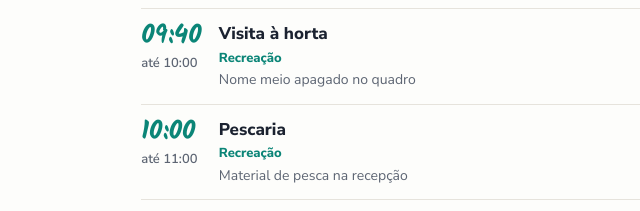
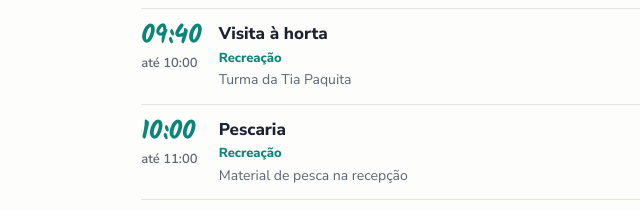
Before and after one commit to pablorgarrido/pousada-rio-dos-frades, a plain HTML site: page index.html in a window 1280 px wide. Shown: the part 736-947 px from the top of the page, 0-640 px from the left. Drawn offline with Linux system fonts and the light colour scheme.

Commit message:
Visita à horta confirmada, segue o padrão da recreação
Co-Authored-By: Claude Opus 5.5 <noreply@anthropic.com>
Claude-Session: https://claude.ai/code/session_01AX9ehD3AwpgRYKV6FUdi9o

```diff
--- a/index.html
+++ b/index.html
@@ -189,7 +189,7 @@ for(const [d] of DAYS){
   add(d,'ref','Jantar','19:00','21:00',d==='2026-11-20'?'Queijos e vinhos, música ao vivo':'Boteco, música ao vivo');
 }
 [['09:30','09:40','Alongamento matinal'],['09:40','10:00','Fazendinha'],['10:00','11:00','Pescaria','Material de pesca na recepção'],['11:00','11:30','Torta na cara'],['11:30','12:00','Vôlei'],['12:00','13:00','Skibumbum'],['14:30','15:30','Passaporte'],['15:30','16:00','Skigrama'],['16:00','17:00','Pique bandeirinha'],['17:00','17:30','Futebol'],['17:30','18:00','Encontro com Lorenzetti'],['20:30','22:00','Atividade noturna'],['22:00','23:00','Pique Japa']].forEach(r=>add('2026-11-20','rec',r[2],r[0],r[1],r[3]||N.tia));
-[['09:30','09:40','Alongamento matinal'],['09:40','10:00','Visita à horta','Nome meio apagado no quadro'],['10:00','11:00','Pescaria','Material de pesca na recepção'],['11:00','11:30','Vôlei'],['11:30','12:00','Desafio da bexiga'],['12:00','13:00','Skibumbum e hidrodança'],['14:30','15:30','Mestre Cuca'],['15:30','16:00','Acampamento inimigo'],['16:00','17:00','Queimado'],['16:00','17:00','Bingo recreativo para adultos','Só para adultos, duração não informada'],['17:00','17:30','Entrega dos biscoitos'],['17:30','18:00','Banho xuá xuá'],['20:30','21:30','Bandeirão noturno'],['21:30','22:00','Fogueira'],['22:00','23:00','Morfeu','Hora de dormir']].forEach(r=>add('2026-11-21','rec',r[2],r[0],r[1],r[3]||N.tia));
+[['09:30','09:40','Alongamento matinal'],['09:40','10:00','Visita à horta'],['10:00','11:00','Pescaria','Material de pesca na recepção'],['11:00','11:30','Vôlei'],['11:30','12:00','Desafio da bexiga'],['12:00','13:00','Skibumbum e hidrodança'],['14:30','15:30','Mestre Cuca'],['15:30','16:00','Acampamento inimigo'],['16:00','17:00','Queimado'],['16:00','17:00','Bingo recreativo para adultos','Só para adultos, duração não informada'],['17:00','17:30','Entrega dos biscoitos'],['17:30','18:00','Banho xuá xuá'],['20:30','21:30','Bandeirão noturno'],['21:30','22:00','Fogueira'],['22:00','23:00','Morfeu','Hora de dormir']].forEach(r=>add('2026-11-21','rec',r[2],r[0],r[1],r[3]||N.tia));
 ev.sort((x,y)=>x.a-y.a||x.b-y.b);
 
 const store={get(k){try{return localStorage.getItem(k)}catch(e){return null}},set(k,v){try{localStorage.setItem(k,v)}catch(e){}}};
```
